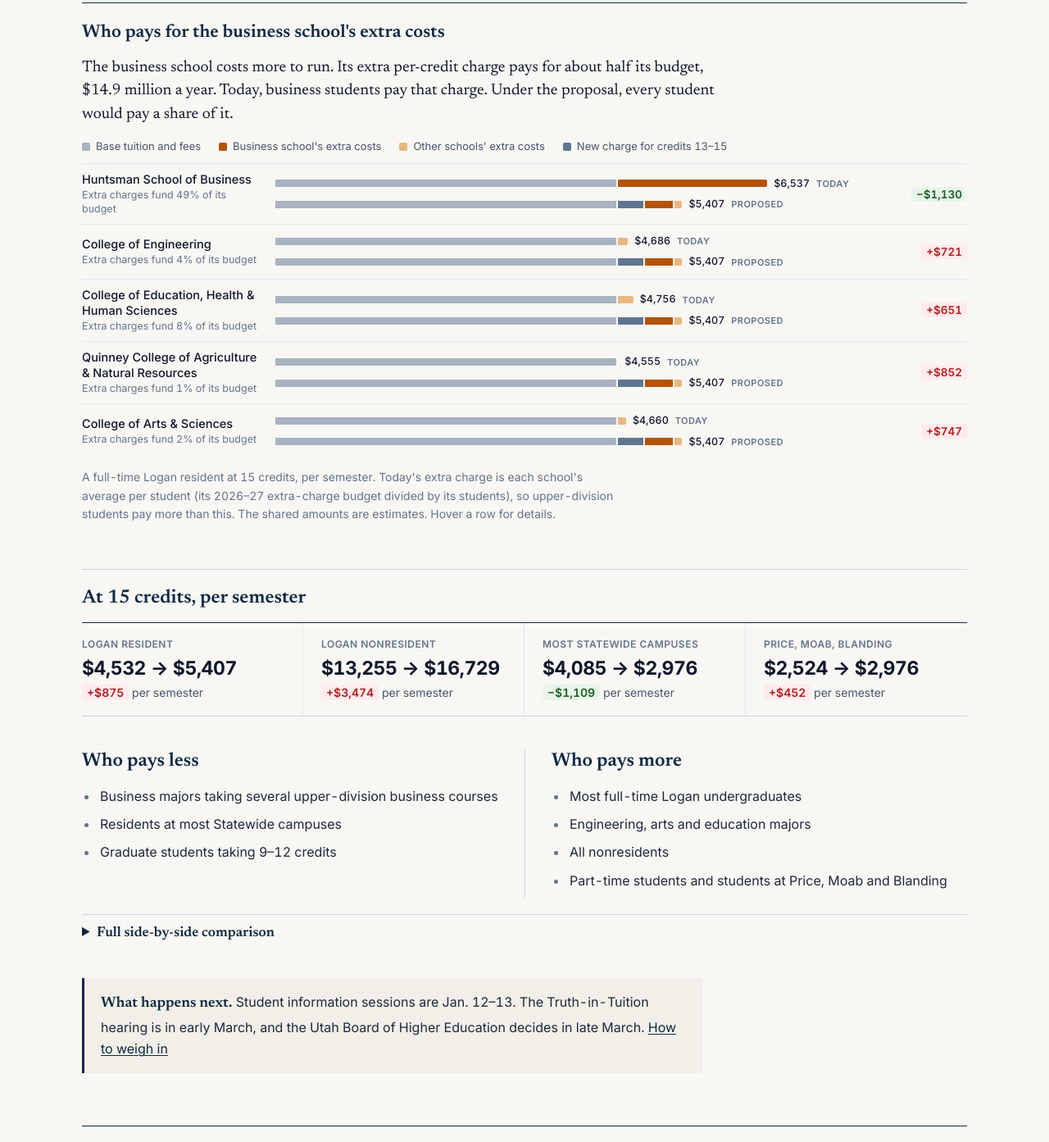
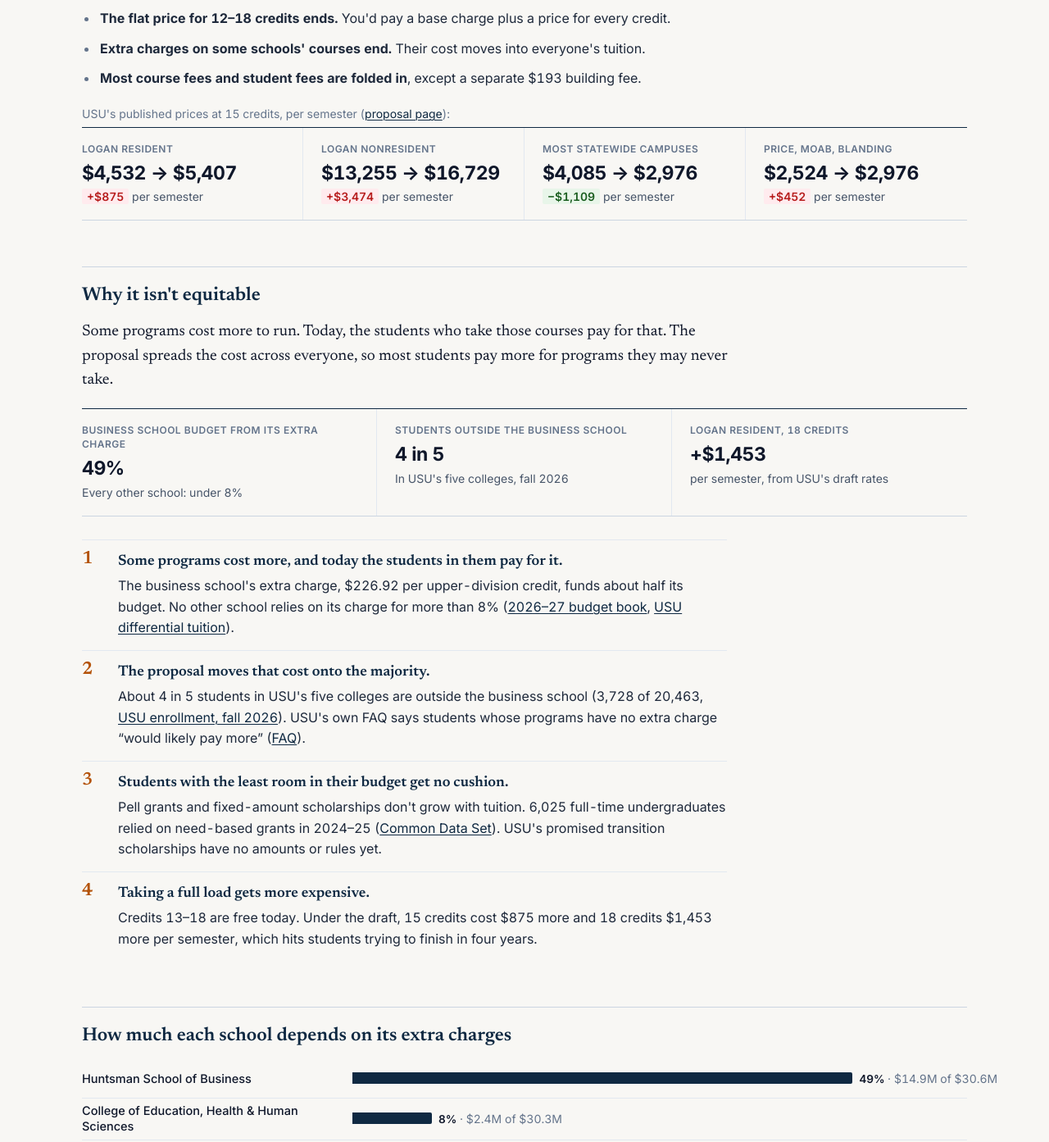
Before and after one commit to logclong/USU-Tuition, a plain HTML site: page index.html in a window 1280 px wide. Shown: the part 502-1895 px from the top of the page at 82% size. Drawn offline with Linux system fonts and the light colour scheme.

Commit message:
Rebuild overview around what changes and why it isn't equitable
- Plain list of what changes plus USU's published prices
- Four sourced reasons the cost shift falls on most students
- Budget-reliance chart taken directly from the 2026-27 budget book
- Removes estimate-based chart; clarifies 0.8M undergraduate amount vs 4.9M total
- Includes USU's stated view for balance

Co-Authored-By: Claude Opus 5.5 <noreply@anthropic.com>

```diff
--- a/index.html
+++ b/index.html
@@ -212,6 +212,17 @@
   h3.lead-h { margin-top: 8px; padding-top: 22px; border-top: 1px solid var(--navy); font-size: 22px; }
   #overview .tiles { margin-top: 4px; }
   #overview .grid2 { margin-top: 40px; }
+  ul.changes li { margin: 10px 0; }
+  .eq-lede { font: 400 19px/1.55 var(--serif); color: var(--ink); max-width: 66ch; margin: 0 0 20px; }
+  .eq-stats { margin-bottom: 8px; }
+  ol.reasons { list-style: none; counter-reset: r; padding: 0; margin: 28px 0 0; max-width: 78ch; }
+  ol.reasons li { counter-increment: r; position: relative; padding: 14px 0 14px 44px; border-top: 1px solid var(--rule); line-height: 1.6; }
+  ol.reasons li::before { content: counter(r); position: absolute; left: 0; top: 12px; font: 600 22px var(--serif); color: var(--amber); }
+  ol.reasons li strong { display: block; font: 600 18px/1.4 var(--serif); color: var(--navy); margin-bottom: 4px; }
+  #relyChart .bar-label { width: auto; }
+  .usu-view { margin: 28px 0 8px; padding: 12px 16px; border: 1px solid var(--rule2); border-radius: 3px; max-width: 78ch; font-size: 15px; color: var(--muted); }
+  .usu-view strong { color: var(--ink); }
+  @media (min-width: 761px) { #relyChart .bar-row { grid-template-columns: 330px 1fr; } }
   .callout { border-left: 3px solid var(--navy); background: var(--parch); padding: 16px 20px; margin: 32px 0; font-size: 16px; line-height: 1.65; }
   .callout > strong:first-child { font-family: var(--serif); font-size: 18px; color: var(--navy); }
   .warn { border-left: 3px solid var(--amber); background: var(--parch); padding: 14px 18px; margin-top: 24px; font-size: 15px; }
@@ -258,23 +269,15 @@
 <section class="tab" id="overview">
   <h2>What's being proposed</h2>
   <p class="lede">Starting fall 2027, USU wants to charge every Logan student the same price per credit, no matter their major.
-    That would end both the flat price for 12–18 credits and the extra charges some colleges add. USU says it would collect
-    the same total, so business majors would mostly pay less and most other students would pay more.</p>
+    USU says it would collect the same total. The question is who pays.</p>
 
-  <h3 class="lead-h">Who pays for the business school's extra costs</h3>
-  <p class="cmp-lede">The business school costs more to run. Its extra per-credit charge pays for about half its budget, $14.9 million a year.
-    Today, business students pay that charge. Under the proposal, every student would pay a share of it.</p>
-  <div class="legend">
-    <span><i style="background:var(--today)"></i>Base tuition and fees</span>
-    <span><i style="background:var(--amber)"></i>Business school's extra costs</span>
-    <span><i style="background:var(--amber-lt)"></i>Other schools' extra costs</span>
-    <span><i style="background:var(--slate)"></i>New charge for credits 13–15</span>
-  </div>
-  <div id="cmpChart"></div>
-  <p class="note">A full-time Logan resident at 15 credits, per semester. Today's extra charge is each school's average per student
-    (its 2026–27 extra-charge budget divided by its students), so upper-division students pay more than this. The shared amounts are estimates. Hover a row for details.</p>
-
-  <h3>At 15 credits, per semester</h3>
+  <h3 class="lead-h">What changes</h3>
+  <ul class="tight changes">
+    <li><strong>The flat price for 12–18 credits ends.</strong> You'd pay a base charge plus a price for every credit.</li>
+    <li><strong>Extra charges on some schools' courses end.</strong> Their cost moves into everyone's tuition.</li>
+    <li><strong>Most course fees and student fees are folded in</strong>, except a separate $193 building fee.</li>
+  </ul>
+  <p class="note" style="margin-top:20px">USU's published prices at 15 credits, per semester (<a href="https://www.usu.edu/president/tuition-model/">proposal page</a>):</p>
   <div class="tiles">
     <div class="card tile"><div class="k">Logan resident</div><div class="v">$4,532 → $5,407</div><div class="s"><span class="cost">+$875</span> per semester</div></div>
     <div class="card tile"><div class="k">Logan nonresident</div><div class="v">$13,255 → $16,729</div><div class="s"><span class="cost">+$3,474</span> per semester</div></div>
@@ -282,25 +285,38 @@
     <div class="card tile"><div class="k">Price, Moab, Blanding</div><div class="v">$2,524 → $2,976</div><div class="s"><span class="cost">+$452</span> per semester</div></div>
   </div>
 
-  <div class="grid2">
-    <div class="card">
-      <h3>Who pays less</h3>
-      <ul class="tight">
-        <li>Business majors taking several upper-division business courses</li>
-        <li>Residents at most Statewide campuses</li>
-        <li>Graduate students taking 9–12 credits</li>
-      </ul>
-    </div>
-    <div class="card">
-      <h3>Who pays more</h3>
-      <ul class="tight">
-        <li>Most full-time Logan undergraduates</li>
-        <li>Engineering, arts and education majors</li>
-        <li>All nonresidents</li>
-        <li>Part-time students and students at Price, Moab and Blanding</li>
-      </ul>
-    </div>
+  <h3>Why it isn't equitable</h3>
+  <p class="eq-lede">Some programs cost more to run. Today, the students who take those courses pay for that. The proposal spreads the cost across everyone,
+    so most students pay more for programs they may never take.</p>
+
+  <div class="tiles eq-stats">
+    <div class="card tile"><div class="k">Business school budget from its extra charge</div><div class="v">49%</div><div class="s">Every other school: under 8%</div></div>
+    <div class="card tile"><div class="k">Students outside the business school</div><div class="v">4 in 5</div><div class="s">In USU's five colleges, fall 2026</div></div>
+    <div class="card tile"><div class="k">Logan resident, 18 credits</div><div class="v">+$1,453</div><div class="s">per semester, from USU's draft rates</div></div>
   </div>
+
+  <ol class="reasons">
+    <li><strong>Some programs cost more, and today the students in them pay for it.</strong>
+      The business school's extra charge, $226.92 per upper-division credit, funds about half its budget. No other school relies on its charge for more than 8%
+      (<a href="https://www.usu.edu/budget/budgetbook">2026–27 budget book</a>, <a href="https://www.usu.edu/financial-support/differential-tuition">USU differential tuition</a>).</li>
+    <li><strong>The proposal moves that cost onto the majority.</strong>
+      About 4 in 5 students in USU's five colleges are outside the business school (3,728 of 20,463, <a href="https://www.usu.edu/oda/enrollment.php">USU enrollment, fall 2026</a>).
+      USU's own FAQ says students whose programs have no extra charge “would likely pay more” (<a href="https://www.usu.edu/president/tuition-model/">FAQ</a>).</li>
+    <li><strong>Students with the least room in their budget get no cushion.</strong>
+      Pell grants and fixed-amount scholarships don't grow with tuition. 6,025 full-time undergraduates relied on need-based grants in 2024–25
+      (<a href="https://www.usu.edu/oda/files/common-data-sets/CDS2025-26.pdf">Common Data Set</a>). USU's promised transition scholarships have no amounts or rules yet.</li>
+    <li><strong>Taking a full load gets more expensive.</strong>
+      Credits 13–18 are free today. Under the draft, 15 credits cost $875 more and 18 credits $1,453 more per semester, which hits students trying to finish in four years.</li>
+  </ol>
+
+  <h3>How much each school depends on its extra charges</h3>
+  <div id="relyChart"></div>
+  <p class="note">Share of each school's 2026–27 budget paid for by its extra per-credit charge (<a href="https://www.usu.edu/budget/budgetbook">USU budget book</a>).
+    These figures include undergraduate and graduate charges. Graduate charges stay separate under the proposal; USU says the business school's undergraduate amount,
+    $10.8 million, would keep flowing to it but come from every student's tuition instead (<a href="https://www.usu.edu/president/tuition-model/">USU</a>).</p>
+
+  <p class="usu-view"><strong>USU's view:</strong> one price is more transparent, and “Students already help pay for each other's programs through tuition.
+    One rate makes that consistent and transparent.” (<a href="https://www.usu.edu/president/tuition-model/">USU President's Office</a>)</p>
 
   <details class="card">
     <summary>Full side-by-side comparison</summary>
@@ -826,45 +842,16 @@ addEventListener("load", () => setTimeout(() => window.scrollTo(0, 0), 0));
 const mastEl = document.querySelector(".mast");
 addEventListener("scroll", () => document.body.classList.toggle("scrolled", scrollY > mastEl.offsetHeight - 10), { passive: true });
 
-/* ============ TODAY VS PROPOSED CHART ============ */
+/* ============ RELIANCE ON EXTRA CHARGES (budget book) ============ */
 (function () {
-  const el = $("cmpChart"); if (!el) return;
-  const base = TODAY.res.tuition + TODAY.res.fees;          // $4,532.42 flat price today
-  const prop = proposed("res", 15);                          // $5,407 proposed
-  const bizShare = POOLED_SHARE * COLLEGES.huntsman.dt / DT_TOTAL;   // ≈ $395 of the shared pool
-  const otherShare = POOLED_SHARE - bizShare;                         // ≈ $120
-  const credits = prop - base - POOLED_SHARE;                         // ≈ $360 for credits 13–15
-  const schools = [
-    { k: "huntsman", name: "Huntsman School of Business" },
-    { k: "eng", name: "College of Engineering" },
-    { k: "cehhs", name: "College of Education, Health & Human Sciences" },
-    { k: "qanr", name: "Quinney College of Agriculture & Natural Resources" },
-    { k: "artsci", name: "College of Arts & Sciences" },
-  ].map(s => { const c = COLLEGES[s.k]; return { ...s, extra: c.dt / c.students / 2, pctBudget: c.dt / c.total * 100 }; });
-  const max = Math.max(prop, ...schools.map(s => base + s.extra));
-  const W = v => v / max * 82;
-  // one bar with several colored segments separated by 2px gaps
-  const bar = segs => {
-    const tot = segs.reduce((a, s) => a + s.v, 0); let at = 0; const stops = [];
-    segs.forEach((s, i) => { const a = at / tot * 100, b = (at += s.v) / tot * 100;
-      stops.push(`${s.c} ${i ? `calc(${a}% + 2px)` : "0"} ${b}%`); if (i < segs.length - 1) stops.push(`var(--bg) ${b}% calc(${b}% + 2px)`); });
-    return `<div class="b" style="width:${W(tot)}%;background:linear-gradient(to right, ${stops.join(", ")})"></div>`;
-  };
-  el.innerHTML = schools.map((s, i) => {
-    const t = base + s.extra, d = prop - t, isBiz = s.k === "huntsman";
-    const todaySegs = [{ v: base, c: "var(--today)" }, { v: s.extra, c: isBiz ? "var(--amber)" : "var(--amber-lt)" }];
-    const propSegs = [{ v: base, c: "var(--today)" }, { v: credits, c: "var(--slate)" }, { v: bizShare, c: "var(--amber)" }, { v: otherShare, c: "var(--amber-lt)" }];
-    return `<div class="flow-row" data-i="${i}"><div class="lab">${s.name}<small>Extra charges fund ${Math.round(s.pctBudget)}% of its budget</small></div>
-      <div class="pair">
-        <div class="ln">${bar(todaySegs)}${money(t)} <span class="tag">today</span></div>
-        <div class="ln">${bar(propSegs)}${money(prop)} <span class="tag">proposed</span></div>
-      </div>
-      <div class="d"><span class="${d > 0 ? "cost" : "save"}">${signed(d)}</span></div></div>`;
-  }).join("");
-  el.querySelectorAll(".flow-row").forEach(r => { const s = schools[+r.dataset.i];
-    hoverTip(r, () => `<strong>${s.name}</strong><br>Today: ${money(base)} base + ${money(s.extra)} average extra charge = ${money(base + s.extra)}` +
-      `<br>Proposed: ${money(base)} base + ${money(credits)} for credits 13–15 + ${money(bizShare)} toward business + ${money(otherShare)} toward other schools = ${money(prop)}` +
-      `<br><span class="note">Extra charges: ${short(COLLEGES[s.k].dt)} a year, ${Math.round(s.pctBudget)}% of the school's budget</span>`); });
+  const el = $("relyChart"); if (!el) return;
+  const rows = [
+    ["huntsman", "Huntsman School of Business"], ["cehhs", "College of Education, Health & Human Sciences"], ["eng", "College of Engineering"],
+    ["artsci", "College of Arts & Sciences"], ["qanr", "Quinney College of Agriculture & Natural Resources"],
+  ].map(([k, n]) => ({ n, pct: COLLEGES[k].dt / COLLEGES[k].total * 100, dt: COLLEGES[k].dt, tot: COLLEGES[k].total }));
+  el.innerHTML = rows.map(r => `<div class="bar-row" title="${r.n}: ${short(r.dt)} of ${short(r.tot)}"><div class="bar-label">${r.n}</div><div class="track">
+    <div class="bar" style="top:15px;left:0;width:${r.pct / 60 * 100}%;background:var(--navy)"></div>
+    <div class="bar-val" style="top:12px;left:calc(${r.pct / 60 * 100}% + 8px)">${Math.round(r.pct)}% <span class="note" style="font-weight:400">· ${short(r.dt)} of ${short(r.tot)}</span></div></div></div>`).join("");
 })();
 
 /* ============ YOUR MONEY ============ */
```
